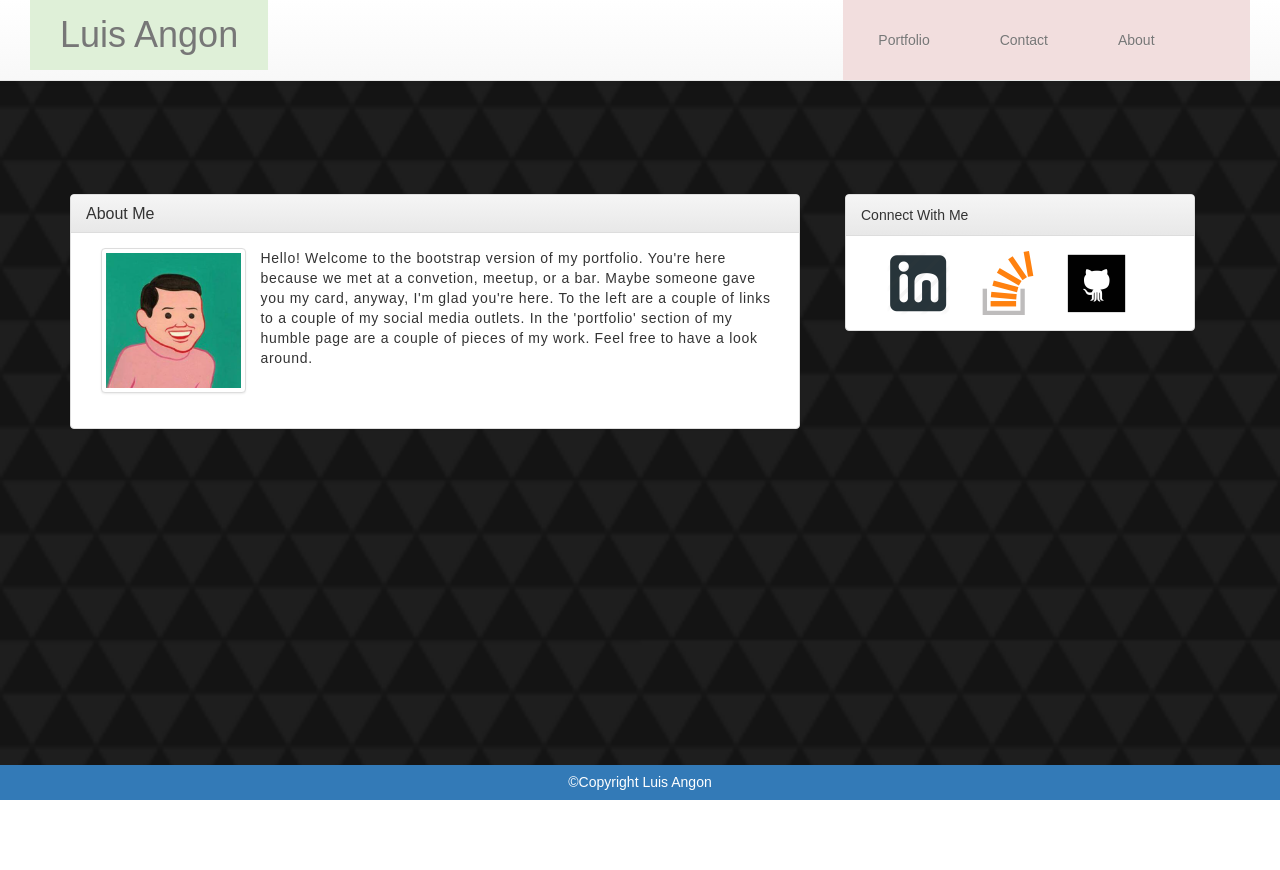
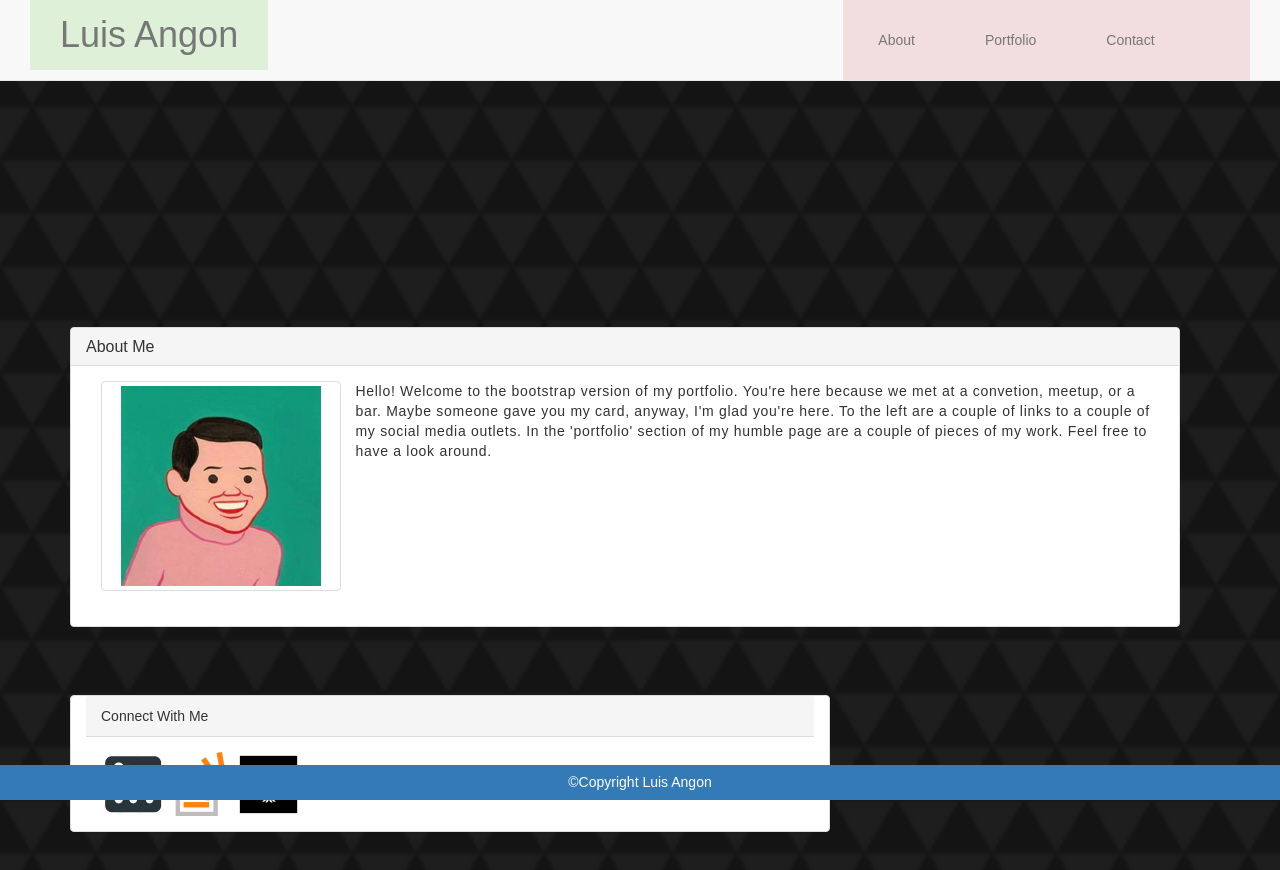
Before and after one commit to angonlu/Bootstrap-Portfolio, a plain HTML site: page index.html in a window 1280 px wide. Before the commit the page ends 800 px from the top, so only its background shows below. Drawn offline with nearby package versions, Linux system fonts and the light colour scheme.

Commit message:
bootstrap portfolio done

```diff
--- a/assets/css/style.css
+++ b/assets/css/style.css
@@ -4,12 +4,17 @@ body {
     background-image: url(../images/dark-triangles.png);
     background-size: cover;
 }
-.row, .container, .fixed-bottom {
-    margin-top: 8%;
-    margin-bottom: 3%;
+
+.main-panel {
+  margin-top: 12%;
+  margin-bottom: 3%;
+}
+footer {
+  margin-top: 5%;
+}
 }
 .social {
-    margin-left: 8%;
+  margin-right: 8%;
 }
 
 p {
--- a/index.html
+++ b/index.html
@@ -7,13 +7,7 @@
   <!-- Latest compiled and minified CSS -->
 <link rel="stylesheet" href="https://maxcdn.bootstrapcdn.com/bootstrap/3.3.7/css/bootstrap.min.css" integrity="sha384-BVYiiSIFeK1dGmJRAkycuHAHRg32OmUcww7on3RYdg4Va+PmSTsz/K68vbdEjh4u" crossorigin="anonymous">
 
-<!-- Optional theme -->
-<link rel="stylesheet" href="https://maxcdn.bootstrapcdn.com/bootstrap/3.3.7/css/bootstrap-theme.min.css" integrity="sha384-rHyoN1iRsVXV4nD0JutlnGaslCJuC7uwjduW9SVrLvRYooPp2bWYgmgJQIXwl/Sp" crossorigin="anonymous">
-
-
-<!-- Latest compiled and minified JavaScript -->
-
-	<!-- Just in case you need an extra external CSS file -->
+  <!--External CSS file -->
   <link rel="stylesheet" type="text/css" href="assets/css/style.css">
 
   <title>Portfolio - Powered by Bootstrap</title>
@@ -33,9 +27,9 @@
 
     <div class="navbar-collapse collapse">
         <ul class="list-inline nav navbar-nav navbar-link bg-danger text-center col-xs-12 col-sm-7 col-md-5 col-lg-4 pull-right ">
+      <li class="navbar-text"><a href="index.html">About</a></li>
       <li class="navbar-text"><a href="portfolio.html">Portfolio</a></li>
       <li class="navbar-text"><a href="contact.html">Contact</a></li>
-			<li class="navbar-text"><a href="index.html">About</a></li>
         </ul>
        </div>
       </div>
@@ -43,9 +37,9 @@
 <!-- End of NavBar -->
 <!-- Main content -->
 <div class="container">
-  <div class="row col-lg-8">
+  <div class="row col-lg-12">
   <!-- panel -->
-	  <div class="panel panel-default">
+    <div class="main-panel panel panel-default">
       <div class="panel-heading">
         <h2 class="panel-title">About Me</h2>
       </div>
@@ -57,31 +51,29 @@
       </div>
       <p>Hello! Welcome to the bootstrap version of my portfolio. You're here because we met at a convetion, meetup, or a bar. Maybe someone gave you my card, anyway, I'm glad you're here. To the left are a couple of links to a couple of my social media outlets. In the 'portfolio' section of my humble page are a couple of pieces of my work. Feel free to have a look around. </p>
     </div>
-
   </div>
 </div>
 <!-- end of main panel -->
 
 <!-- contact me section -->
-	<div class="container col-lg-4 col-xs-12 pull-right">
-	 	<div class="panel panel-default">
+    <div class="col-lg-8 panel panel-default">
         <div class="panel-heading">Connect With Me</div>
           <div class="panel-body">
-    			<a href="#" class="pull-left social">
+          <a href="#" class="social">
               <img src="assets/images/linkedin48.png" alt="...">
           </a>
-    			<a href="#" class="pull-left social">
+          <a href="#" class="social">
               <img src="assets/images/stack48.png" alt="...">
           </a>
-    			<a href="#" class="pull-left social">
+          <a href="#" class="social">
               <img src="assets/images/github48.png" alt="...">
           </a>
           </div>
     </div>
+  <!-- </div> -->
+
+<!-- end of contact me section -->
 </div>
-</div>
-<!-- end of contact me section -->
-
 <!-- footer -->
 <footer>
 <nav class="navbar-fixed-bottom navbar-light bg-primary text-center">
@@ -97,18 +89,3 @@
 
 
 </html>
-
-
-<!-- <nav class="navbar navbar-default">
-  <div class="container-fluid">
-    <div class="navbar-header">
-      <a class="navbar-brand" href="#">WebSiteName</a>
-    </div>
-    <ul class="nav navbar-nav">
-      <li class="active"><a href="#">Home</a></li>
-      <li><a href="#">Page 1</a></li>
-      <li><a href="#">Page 2</a></li>
-      <li><a href="#">Page 3</a></li>
-    </ul>
-  </div>
-</nav> -->
```
Also changed, not shown: contact.html (+19 -25 lines), portfolio.html (+12 -24 lines). Lines whose indentation alone changed are shown as unchanged.
